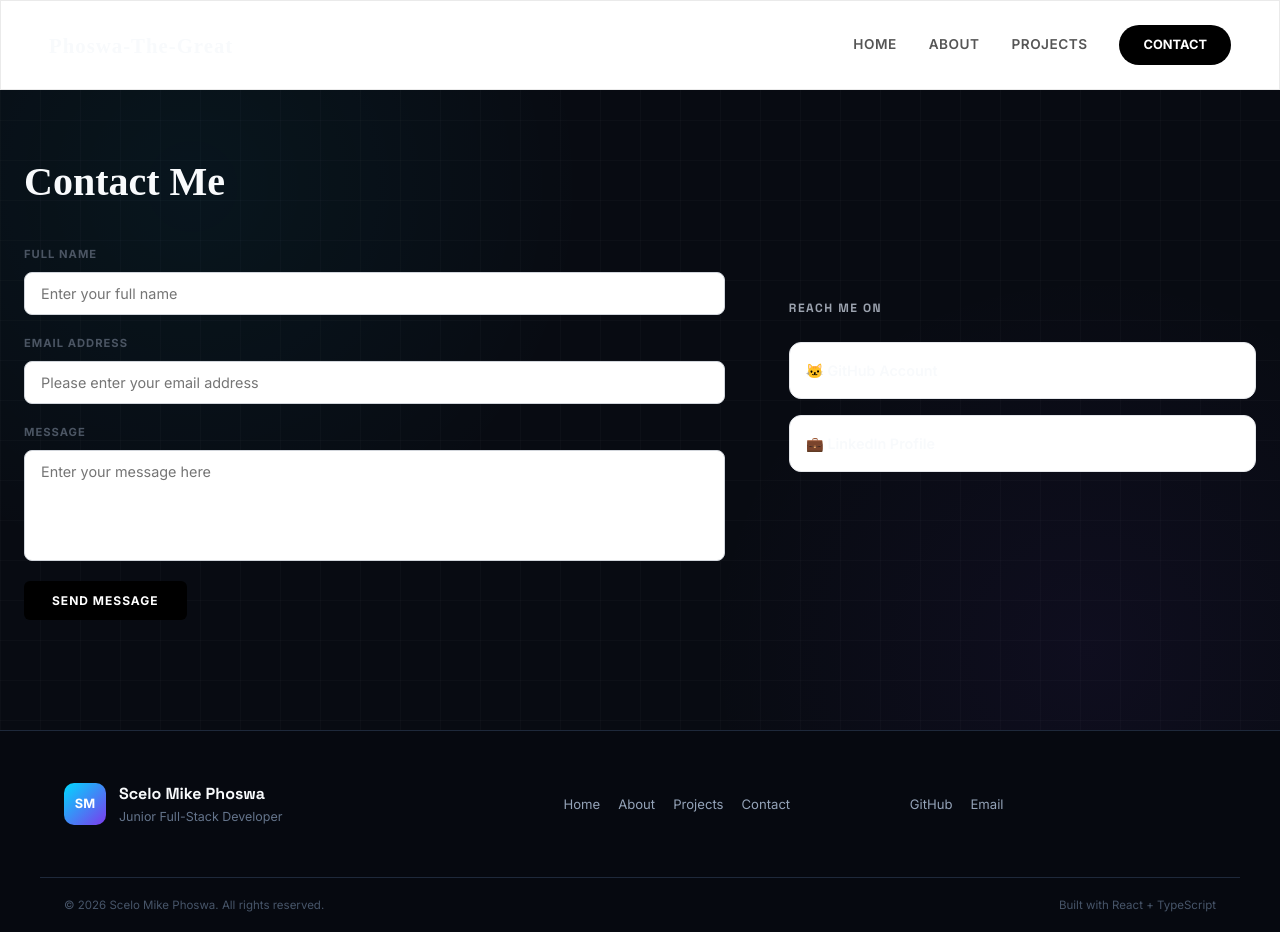
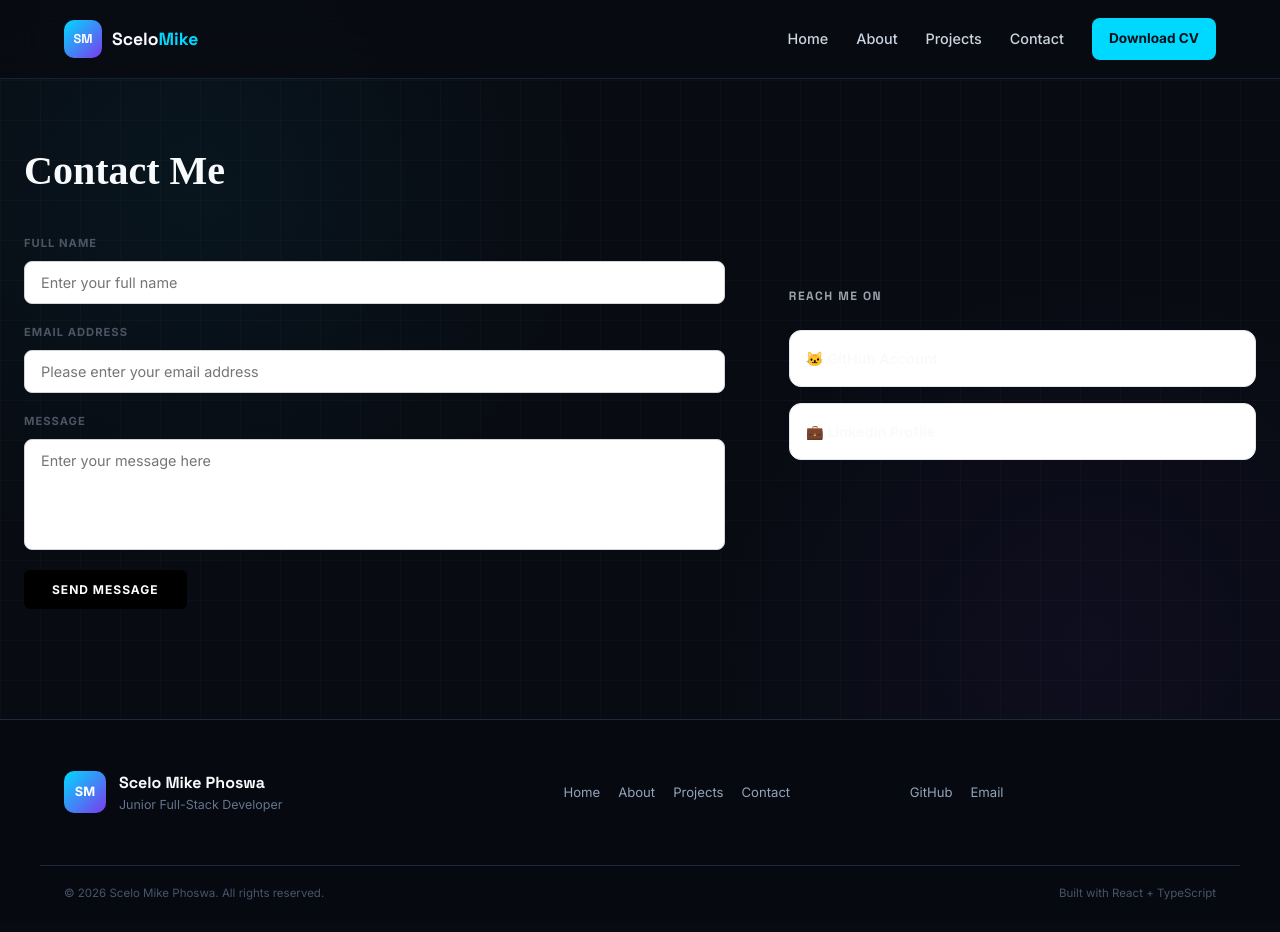
Before and after one commit to Qhathizwe/Mi-Portfolio, a React (Vite) app: page /contact in a window 1280 px wide. Built offline with nearby package versions, Linux system fonts and the light colour scheme.

Commit message:
changing navbar to match new theme altering structure and style

```diff
--- a/src/components/nav-bar/NavBar.module.css
+++ b/src/components/nav-bar/NavBar.module.css
@@ -1,44 +1,184 @@
+/* src/components/nav-bar/NavBar.module.css */
+
 .navbar {
-  display: flex;
-  justify-content: space-between;
-  align-items: center;
-  padding: 24px 48px;
-  background-color: #ffffff;
-  border: 1px solid #eaeaea;
   position: sticky;
   top: 0;
-  z-index: 100;
+
+  width: 100%;
+
+  background: rgba(8, 11, 18, 0.88);
+
+  backdrop-filter: blur(18px);
+  -webkit-backdrop-filter: blur(18px);
+
+  border-bottom: 1px solid rgba(30, 41, 59, 0.8);
+
+  z-index: 1000;
 }
+
+.navContainer {
+  max-width: 1200px;
+  margin: 0 auto;
+
+  padding: 18px 24px;
+
+  display: flex;
+  align-items: center;
+  justify-content: space-between;
+
+  gap: 30px;
+}
+
 .logo {
-  font-weight:900;
-  font-size: 1.3rem;
-  letter-spacing: 1px;
-  font-family: 'inclusive-sans';
+  display: flex;
+  align-items: center;
+  gap: 10px;
+
+  font-family: 'Space Grotesk', sans-serif;
+
+  font-weight: 700;
+  font-size: 1.1rem;
+
+  white-space: nowrap;
 }
+
+.logoIcon {
+  width: 38px;
+  height: 38px;
+
+  display: flex;
+  align-items: center;
+  justify-content: center;
+
+  border-radius: 10px;
+
+  background: linear-gradient(
+    135deg,
+    #00d9ff,
+    #7c3aed
+  );
+
+  color: #ffffff;
+
+  font-size: 0.8rem;
+  font-weight: 800;
+}
+
+.logoText {
+  color: #f8fafc;
+}
+
+.logoText span {
+  color: #00d9ff;
+}
+
 .navLinks {
   display: flex;
   align-items: center;
-  gap: 32px;
+  gap: 28px;
 }
+
 .link {
+  position: relative;
+
+  color: #cbd5e1;
+
+  font-size: 0.9rem;
+  font-weight: 500;
+
+  transition:
+    color 0.25s ease,
+    transform 0.25s ease;
+}
+
+.link::after {
+  content: '';
+
+  position: absolute;
+
+  left: 0;
+  bottom: -7px;
+
+  width: 0;
+  height: 2px;
+
+  background: #00d9ff;
+
+  transition: width 0.25s ease;
+}
+
+.link:hover {
+  color: #00d9ff;
+}
+
+.link:hover::after {
+  width: 100%;
+}
+
+.resumeBtn {
+  padding: 10px 17px;
+
+  border-radius: 8px;
+
+  background: #00d9ff;
+  color: #061018;
+
   font-size: 0.85rem;
-  font-weight: 600;
-  color: #555555;
-  letter-spacing: 0.5px;
-  transition: color 0.2s ease;
+  font-weight: 700;
+
+  transition:
+    transform 0.25s ease,
+    box-shadow 0.25s ease;
 }
-.link:hover {
-  color: #000000;
+
+.resumeBtn:hover {
+  transform: translateY(-2px);
+
+  box-shadow:
+    0 8px 25px rgba(0, 217, 255, 0.25);
 }
-.contactBtn {
-  font-size: 0.8rem;
-  font-weight: 700;
-  background-color: #000000;
-  color: #ffffff;
-  padding: 10px 24px;
-  border-radius: 50px;
-  transition: background-color 0.2s ease;
+
+@media (max-width: 850px) {
+
+  .navContainer {
+    padding: 15px 18px;
+  }
+
+  .navLinks {
+    gap: 15px;
+  }
+
+  .link {
+    font-size: 0.8rem;
+  }
+
+  .resumeBtn {
+    padding: 9px 12px;
+  }
 }
-.contactBtn:hover {
-  background-color: #222222;
+
+@media (max-width: 650px) {
+
+  .navContainer {
+    flex-direction: column;
+    gap: 15px;
+  }
+
+  .navLinks {
+    flex-wrap: wrap;
+    justify-content: center;
+  }
+
 }
+
+@media (max-width: 420px) {
+
+  .navLinks {
+    gap: 12px;
+  }
+
+  .link {
+    font-size: 0.75rem;
+  }
+
+}
--- a/src/components/nav-bar/NavBar.tsx
+++ b/src/components/nav-bar/NavBar.tsx
@@ -5,13 +5,47 @@ import styles from './NavBar.module.css';
 export const Navbar: React.FC = () => {
   return (
     <nav className={styles.navbar}>
-      <Link to="/" className={styles.logo}>Phoswa-The-Great</Link>
-      <div className={styles.navLinks}>
-        <Link to="/" className={styles.link}>HOME</Link>
-        <Link to="/about" className={styles.link}>ABOUT</Link>
-        <Link to="/projects" className={styles.link}>PROJECTS</Link>
-        <Link to="/contact" className={styles.contactBtn}>CONTACT</Link>
+
+      <div className={styles.navContainer}>
+
+        <Link to="/" className={styles.logo}>
+          <span className={styles.logoIcon}>SM</span>
+          <span className={styles.logoText}>
+            Scelo<span>Mike</span>
+          </span>
+        </Link>
+
+        <div className={styles.navLinks}>
+
+          <Link to="/" className={styles.link}>
+            Home
+          </Link>
+
+          <Link to="/about" className={styles.link}>
+            About
+          </Link>
+
+          <Link to="/projects" className={styles.link}>
+            Projects
+          </Link>
+
+          <Link to="/contact" className={styles.link}>
+            Contact
+          </Link>
+
+          <a
+            href="/cv/Scelo-Mike-Phoswa-CV.pdf"
+            target="_blank"
+            rel="noopener noreferrer"
+            className={styles.resumeBtn}
+          >
+            Download CV
+          </a>
+
+        </div>
+
       </div>
+
     </nav>
   );
 };
```
